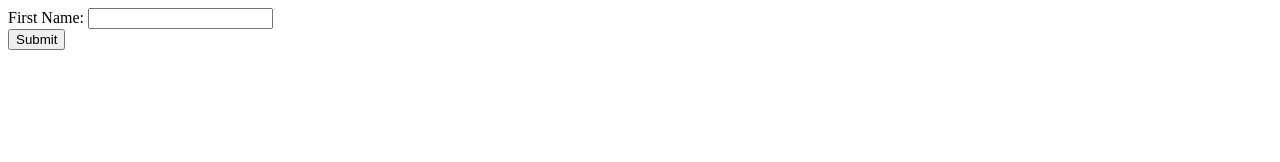
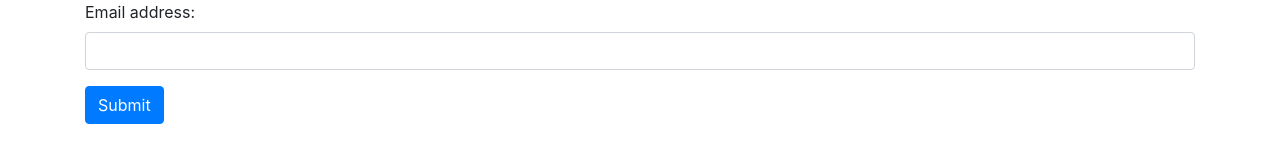
Before and after one commit to ananya-tiwari/ananya-calculator, a plain HTML site: page index.html in a window 1280 px wide. Drawn offline with nearby package versions, Linux system fonts and the light colour scheme.

Commit message:
learning bootstrap

```diff
--- a/index.html
+++ b/index.html
@@ -1,14 +1,24 @@
 <!DOCTYPE html>
 <html>
-  <body>
-    <div>
-      <label for="firstName">
-        First Name:
-        <input id="firstName" type="text" />
+  <head>
+    <meta charset="utf-8" />
+    <meta name="viewport" content="width=device-width, initial-scale=1" />
+    <link
+      rel="stylesheet"
+      href="https://maxcdn.bootstrapcdn.com/bootstrap/4.4.1/css/bootstrap.min.css"
+    />
+    <script src="https://ajax.googleapis.com/ajax/libs/jquery/3.5.1/jquery.min.js"></script>
+    <script src="https://cdnjs.cloudflare.com/ajax/libs/popper.js/1.16.0/umd/popper.min.js"></script>
+    <script src="https://maxcdn.bootstrapcdn.com/bootstrap/4.4.1/js/bootstrap.min.js"></script>
+  </head>
+  <body class="container">
+    <div class="form-group">
+      <label for="email">Email address:</label>
+      <input id="email" type="text" class="form-control" />
     </div>
 
     <div>
-      <button>Submit</button>
+      <button class="btn btn-primary">Submit</button>
     </div>
   </body>
 </html>
```
Also changed, not shown: README.md.
